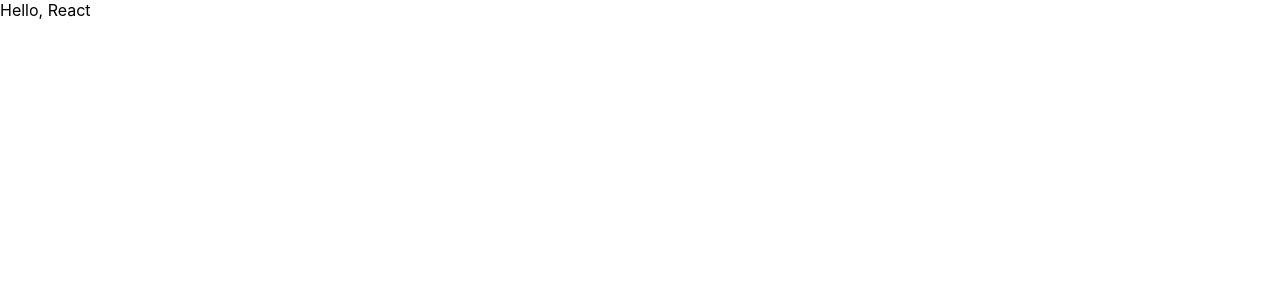
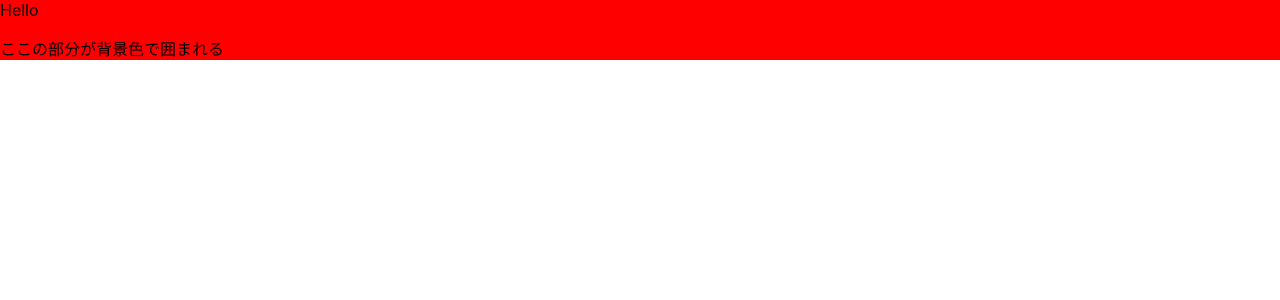
Before and after one commit to Tomo-kw/react-sample, a React (Create React App) app: page / in a window 1280 px wide. Shown: the top 300 px of the page. Built offline with nearby package versions, Linux system fonts and the light colour scheme.

Commit message:
ContainerSampleコンポーネント作成

```diff
--- /dev/null
+++ b/src/components/ContainerSample.tsx
@@ -0,0 +1,23 @@
+// Containerは赤背景のボックスの中にタイトルと子要素を表示する
+const Container = (props: { title: string; children: React.ReactElement }) => {
+    const { title, children } = props
+
+    return (
+        <div style={{ background: 'red' }}>
+            <span>{title}</span>
+            {/* propsのchildrenを埋め込むとこのコンポーネントの開始タグと閉じタグで囲んだ要素を表示する */}
+            <div>{children}</div>
+        </div>
+    )
+}
+
+const Parent = () => {
+    return (
+        // Containerを使用する際に、他の要素を囲って使用ｓうる
+        <Container title="Hello">
+            <p>ここの部分が背景色で囲まれる</p>
+        </Container>
+    )
+}
+
+export default Parent
--- a/src/index.tsx
+++ b/src/index.tsx
@@ -3,7 +3,8 @@
 import './index.css';
 // import App from './App';
 import reportWebVitals from './reportWebVitals';
-import Hello from './components/Hello';
+// import Hello from './components/Hello';
+import ContainerSample from './components/ContainerSample';
 
 const root = ReactDOM.createRoot(
   document.getElementById('root') as HTMLElement
@@ -11,7 +12,7 @@
 root.render(
   <React.StrictMode>
     {/* <App /> */}
-    <Hello />
+    <ContainerSample />
   </React.StrictMode>
 );
 
```
